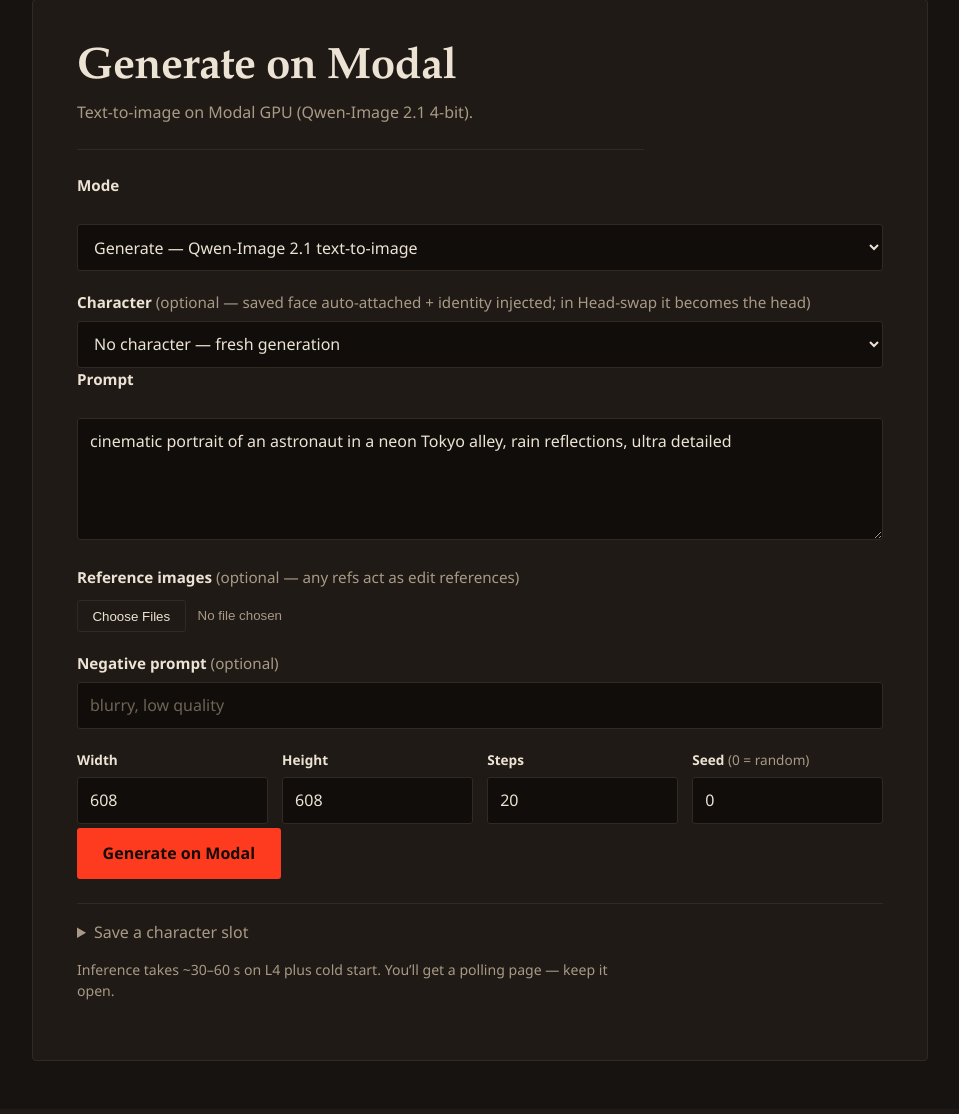
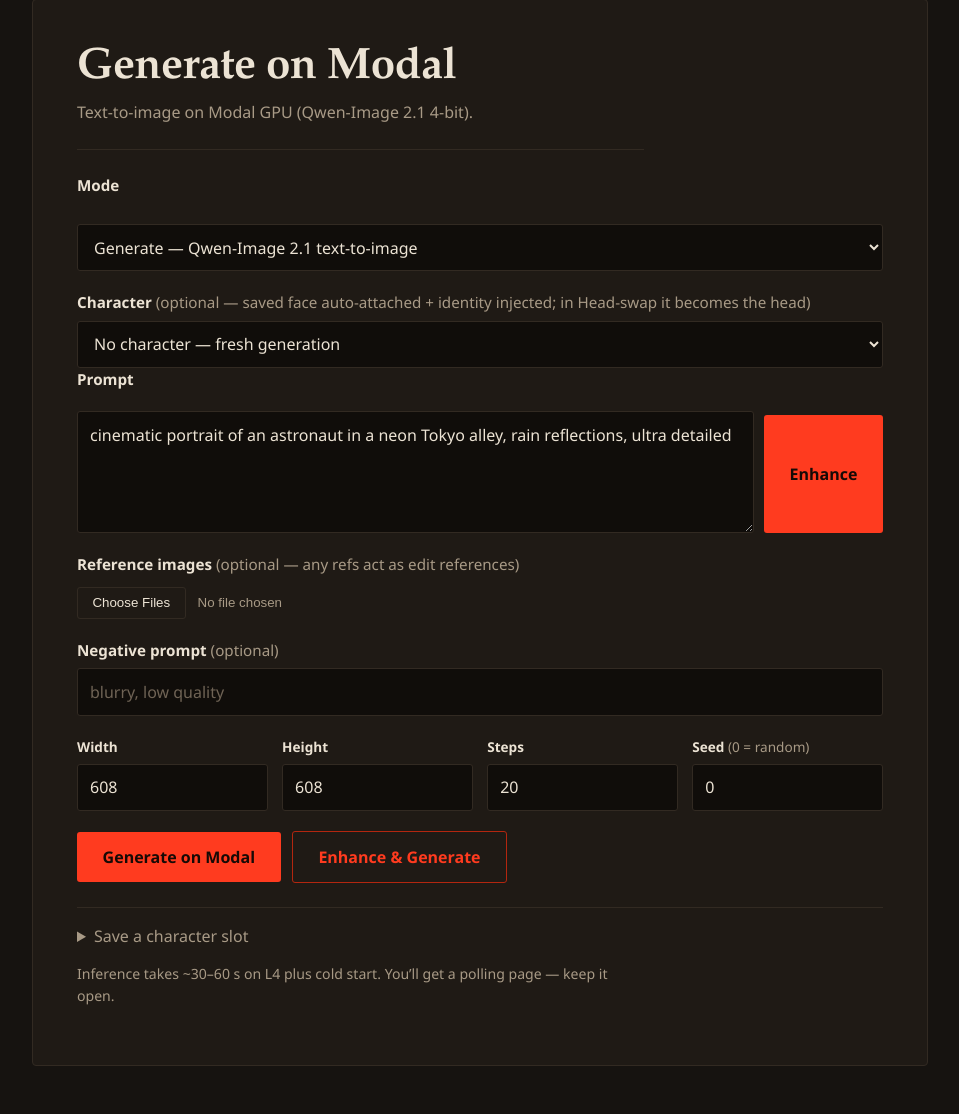
Before and after one commit to rajvermacas/runpod-setup, a FastAPI app: page / in a window 1280 px wide. Shown: the part 49-1163 px from the top of the page, without its empty margins (160-1119 px from the left). Before the commit the page ends 1110 px from the top, so only its background shows below. Run offline with FastAPI, Linux system fonts and the light colour scheme.

Commit message:
OpenRouter prompt enhancer (ling-3.1-flash) + Enhance & Generate flow

````diff
--- a/web/app.py
+++ b/web/app.py
@@ -41,8 +41,10 @@ from __future__ import annotations
 
 import base64
 import io
+import json
 import logging
 import os
+import re
 import time
 import uuid
 from pathlib import Path
@@ -104,6 +106,34 @@ MAX_FILE_MB = 10
 
 # call_id -> job dict (in-memory; single-process dev server)
 JOBS: dict[str, dict] = {}
+
+
+def _load_dotenv() -> None:
+    """Load KEY=VALUE pairs from .env (project root) without overriding real env."""
+    env_path = Path(__file__).resolve().parent.parent / ".env"
+    try:
+        for line in env_path.read_text().splitlines():
+            line = line.strip()
+            if not line or line.startswith("#") or "=" not in line:
+                continue
+            k, v = line.split("=", 1)
+            os.environ.setdefault(k.strip(), v.strip().strip("'\""))
+    except FileNotFoundError:
+        pass
+
+
+_load_dotenv()
+OPENROUTER_API_KEY = os.environ.get("OPENROUTER_API_KEY", "")
+OPENROUTER_MODEL = os.environ.get("OPENROUTER_MODEL", "inclusionai/ling-3.1-flash")
+
+ENHANCE_SYSTEM = (
+    "You are a prompt engineer for the Qwen-Image-2.1 text-to-image model. "
+    "Expand the user's short idea into one detailed English image prompt: "
+    "concrete subject, action/pose, environment texture, light direction and color, "
+    "camera/lens, medium and grain, mood. No people who could be real, no text overlays. "
+    'Reply with JSON only: {"rewritten_prompt": "<single detailed prompt>", '
+    '"wh_ratio": "<W:H suggestion like 16:9, or empty>"}.'
+)
 
 # Saved character slots: web/characters/<name>.png|jpg + <name>.txt (identity anchor).
 CHARACTERS_DIR = BASE_DIR / "characters"
@@ -263,6 +293,43 @@ def _is_image(data: bytes) -> bool:
         return False
 
 
+def _openrouter_enhance(text: str, timeout: int = 90) -> dict:
+    """Rewrite via OpenRouter LLM. Returns {"rewritten_prompt", "wh_ratio"}."""
+    text = (text or "").strip()
+    if not text:
+        raise ValueError("nothing to enhance: prompt is empty")
+    if MOCK_MODAL:
+        return {"rewritten_prompt": f"[mock enhanced] {text} — cinematic light, "
+                                    "shallow depth of field, ultra detailed",
+                "wh_ratio": "16:9"}
+    if not OPENROUTER_API_KEY:
+        raise RuntimeError("OPENROUTER_API_KEY missing (.env)")
+    from openai import OpenAI
+
+    client = OpenAI(base_url="https://openrouter.ai/api/v1",
+                    api_key=OPENROUTER_API_KEY, timeout=timeout)
+    # NOTE: no response_format — the serving provider rejects structured
+    # outputs. The system prompt already demands JSON-only; parse leniently.
+    resp = client.chat.completions.create(
+        model=OPENROUTER_MODEL,
+        messages=[{"role": "system", "content": ENHANCE_SYSTEM},
+                  {"role": "user", "content": text}],
+        temperature=0.7, max_tokens=1024,
+    )
+    content = (resp.choices[0].message.content or "").strip()
+    if content.startswith("```"):
+        content = re.sub(r"^```(?:json)?\s*", "", content)
+        content = re.sub(r"\s*```$", "", content)
+    try:
+        result = json.loads(content)
+    except json.JSONDecodeError:
+        result = {"rewritten_prompt": content, "wh_ratio": ""}
+    rewritten = str(result.get("rewritten_prompt", "")).strip()
+    if not rewritten:
+        raise ValueError("enhancer returned an empty rewrite")
+    return {"rewritten_prompt": rewritten, "wh_ratio": str(result.get("wh_ratio", ""))}
+
+
 def _previews(refs: list[bytes], limit: int = 4) -> list[str]:
     out: list[str] = []
     for b in refs[:limit]:
@@ -328,6 +395,7 @@ def health():
     return {"status": "ok", "modal_app": MODAL_APP_NAME,
             "bfs_modal_app": BFS_MODAL_APP_NAME,
             "turbo_modal_app": TURBO_MODAL_APP_NAME, "mock": MOCK_MODAL,
+            "openrouter": bool(OPENROUTER_API_KEY), "openrouter_model": OPENROUTER_MODEL,
             "modes": list(MODES), "default_mode": DEFAULT_MODE,
             "characters": len(list_characters())}
 
@@ -366,10 +434,29 @@ async def save_character(
     return RedirectResponse(url=f"/?mode=generate", status_code=303)
 
 
+@app.post("/enhance")
+async def enhance(request: Request):
+    """OpenRouter rewrite: {text} -> {rewritten_prompt, wh_ratio} (no GPU)."""
+    try:
+        body = await request.json()
+        text = body.get("text") or ""
+    except Exception:
+        return Response('{"error": "invalid JSON"}', status_code=400, media_type="application/json")
+    try:
+        return await run_in_threadpool(_openrouter_enhance, text)
+    except ValueError as e:
+        return Response(f'{{"error": "{e}"}}', status_code=400, media_type="application/json")
+    except Exception as e:
+        log.exception("POST /enhance failed")
+        return Response(f'{{"error": "enhance failed: {type(e).__name__}: {e}"}}',
+                        status_code=502, media_type="application/json")
+
+
 @app.post("/generate")
 async def generate(
     request: Request,
     mode: str = Form("generate"),
+    flow: str = Form("generate"),
     character: str = Form(""),
     prompt: str = Form(""),
     negative_prompt: str = Form(""),
@@ -464,6 +551,22 @@ async def generate(
         return _form_ctx(
             "Head-swap needs a body upload plus a head: either upload 2 images, or upload 1 body and pick a character slot as the head.", 400)
 
+    original_prompt = ""
+    ratio = ""
+    if flow == "enhance-generate":
+        if mode not in ("generate", "turbo"):
+            return _form_ctx("Enhance & Generate is only offered for Generate/Turbo modes.", 400)
+        log.info("POST /generate from %s: openrouter enhance-first...", client)
+        original_prompt = prompt
+        try:
+            enhanced = await run_in_threadpool(_openrouter_enhance, prompt)
+            prompt, ratio = enhanced["rewritten_prompt"], enhanced["wh_ratio"]
+        except Exception as e:
+            log.exception("POST /generate from %s: enhance failed", client)
+            return _form_ctx(f"Enhance failed: {type(e).__name__}: {e}", 502)
+        log.info("POST /generate from %s: enhanced (ratio=%s), chaining to %s",
+                 client, ratio or "?", mode)
+
     try:
         # blocking Modal network call -> threadpool, taaki event loop block na ho
         call_id = await run_in_threadpool(
@@ -473,6 +576,9 @@ async def generate(
     except Exception as e:
         log.exception("POST /generate spawn failed for %s", client)
         return _form_ctx(f"Modal spawn failed: {type(e).__name__}: {e}", 502)
+    if original_prompt:
+        JOBS[call_id].update({"original_prompt": original_prompt, "enhanced": True,
+                              "ratio": ratio, "mode": f"{mode} (enhanced)"})
     log.info("POST /generate from %s -> redirect /result/%s", client, call_id)
     return RedirectResponse(url=f"/result/{call_id}", status_code=303)
 
--- a/web/requirements.txt
+++ b/web/requirements.txt
@@ -4,3 +4,4 @@ python-multipart>=0.0.18
 uvicorn>=0.30
 modal>=1.0
 pillow>=10
+openai
--- a/web/static/style.css
+++ b/web/static/style.css
@@ -79,6 +79,17 @@ input[type="number"] {
 }
 
 textarea { min-height: 7rem; resize: vertical; line-height: 1.55; }
+
+/* Prompt box + Enhance button side by side */
+.prompt-row { display: flex; gap: 0.6rem; align-items: stretch; }
+.prompt-row textarea { flex: 1; }
+.prompt-row button { white-space: nowrap; }
+
+/* Dual actions: plain generate vs enhance-first */
+.btn-row { display: flex; gap: 0.7rem; flex-wrap: wrap; align-items: center; }
+.btn-row button { margin-top: 0; }
+#eg-btn { background: transparent; color: var(--safe); border: 1px solid var(--safe-deep); }
+#eg-btn:hover { background: #2a1410; }
 
 ::placeholder { color: #6f6355; }
 
--- a/web/templates/index.html
+++ b/web/templates/index.html
@@ -31,8 +31,12 @@
     </div>
 
     <label for="prompt">Prompt</label>
-    <textarea id="prompt" name="prompt" rows="4"
-      placeholder="cinematic photorealistic portrait, soft golden light, ultra detailed">{{ default_prompt }}</textarea>
+    <div class="prompt-row">
+      <textarea id="prompt" name="prompt" rows="4"
+        placeholder="cinematic photorealistic portrait, soft golden light, ultra detailed">{{ default_prompt }}</textarea>
+      <button type="button" id="enhance-btn" title="Rewrite via OpenRouter (no GPU)">Enhance</button>
+    </div>
+    <p class="hint" id="enhance-hint"></p>
 
     <div id="refs-block">
       <label for="ref_images">Reference images <span class="opt" id="refs-hint"></span></label>
@@ -51,7 +55,11 @@
       <div><label>Seed <span class="opt">(0 = random)</span></label><input id="seed" name="seed" type="number" value="0"></div>
     </div>
 
-    <button type="submit">Generate on Modal</button>
+    <div class="btn-row">
+      <button type="submit" name="flow" value="generate">Generate on Modal</button>
+      <button type="submit" name="flow" value="enhance-generate" id="eg-btn"
+        title="Rewrite the prompt first, then generate with it">Enhance &amp; Generate</button>
+    </div>
   </form>
   <details>
     <summary>Save a character slot</summary>
@@ -106,6 +114,8 @@ function applyMode(setDefaults) {
   document.getElementById("refs-block").style.display = info.showRefs ? "" : "none";
   document.getElementById("neg-block").style.display = info.showNeg ? "" : "none";
   document.getElementById("char-block").style.display = info.showChar ? "" : "none";
+  document.getElementById("enhance-btn").style.display = (m === "generate" || m === "turbo") ? "" : "none";
+  document.getElementById("eg-btn").style.display = (m === "generate" || m === "turbo") ? "" : "none";
   promptEl.required = info.promptRequired;
   if (setDefaults) {
     // Swap in the new mode's default prompt — unless the user typed their
@@ -121,6 +131,32 @@ function applyMode(setDefaults) {
 }
 modeEl.addEventListener("change", () => applyMode(true));
 applyMode(false);
+
+// OpenRouter prompt enhancement (Generate/Turbo): rewrite -> fill box.
+const enhanceBtn = document.getElementById("enhance-btn");
+const enhanceHint = document.getElementById("enhance-hint");
+enhanceBtn.addEventListener("click", async () => {
+  const text = promptEl.value.trim();
+  if (!text) { enhanceHint.textContent = "Write a short idea first, then Enhance."; return; }
+  enhanceBtn.disabled = true;
+  enhanceHint.textContent = "Enhancing… (LLM, no GPU)";
+  try {
+    const r = await fetch("/enhance", {
+      method: "POST", headers: {"Content-Type": "application/json"},
+      body: JSON.stringify({text}),
+    });
+    const st = await r.json();
+    if (!r.ok) { enhanceHint.textContent = "Enhance failed: " + (st.error || r.status); return; }
+    promptEl.value = st.rewritten_prompt || text;
+    enhanceHint.textContent = st.wh_ratio
+      ? "Enhanced. Suggested aspect ratio: " + st.wh_ratio + " — set Width/Height to match."
+      : "Enhanced.";
+  } catch (e) {
+    enhanceHint.textContent = "Enhance failed: network error.";
+  } finally {
+    enhanceBtn.disabled = false;
+  }
+});
 </script>
 </main>
 </body>
--- a/web/templates/result.html
+++ b/web/templates/result.html
@@ -17,7 +17,12 @@
     <p class="hint">Prompt: {{ job.prompt }}</p>
   {% elif job.status == "done" %}
     <h1>Result</h1>
+    {% if job.enhanced %}
+    <p class="sub">Your idea: {{ job.original_prompt }}</p>
+    <p class="sub">Enhanced prompt actually used{% if job.ratio %} (suggested ratio {{ job.ratio }}){% endif %}: {{ job.prompt }}</p>
+    {% else %}
     <p class="sub">{{ job.prompt }}</p>
+    {% endif %}
     <img class="out" src="/image/{{ call_id }}" alt="generated image">
     <p><a class="btn" href="/image/{{ call_id }}" download="qwen21_{{ call_id }}.png">Download PNG</a></p>
   {% else %}
````
